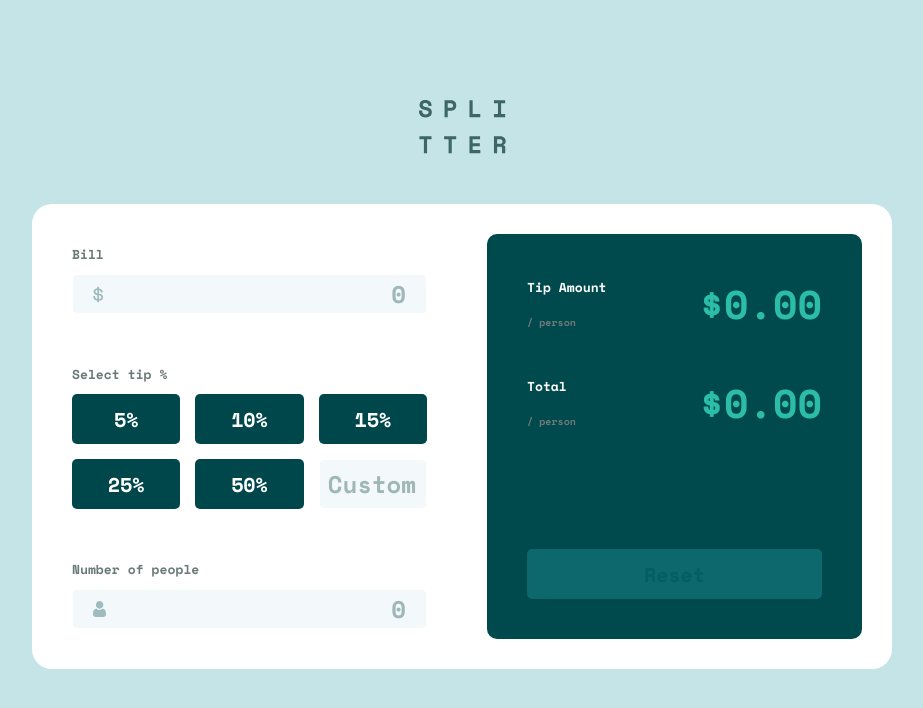
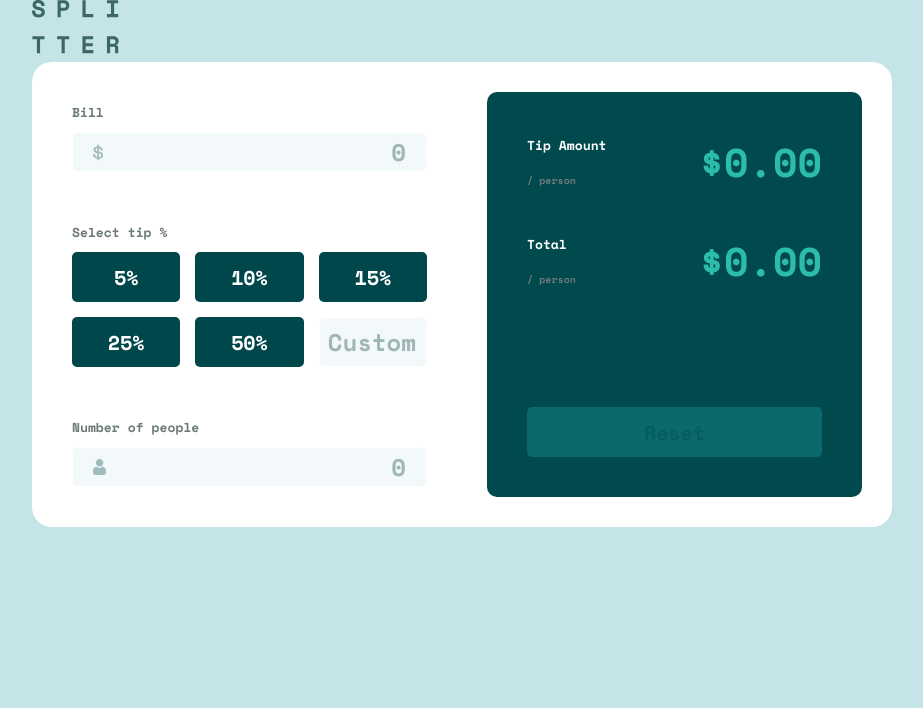
Before and after one commit to Jose1203-v/Tip-calculator-app, a plain HTML site: page index.html in a window 1280 px wide. Shown: the whole page, without its empty margins (178-1101 px from the left). Drawn offline with nearby package versions, Linux system fonts and the light colour scheme.

Commit message:
Update index.html

```diff
--- a/index.html
+++ b/index.html
@@ -12,8 +12,9 @@
     <script src="js/scrip.js"></script>
 </head>
 <body>
+    <main
         <div>
-        <img src="img/icon/logo.svg">
+            <h1><img src="img/icon/logo.svg"></h1>
 
             <div class="contenedor-principal">
 
@@ -87,5 +88,6 @@
             </div>
 
         </div>
+    </main>
 </body>
 </html>
```
Lines whose indentation alone changed are shown as unchanged.
